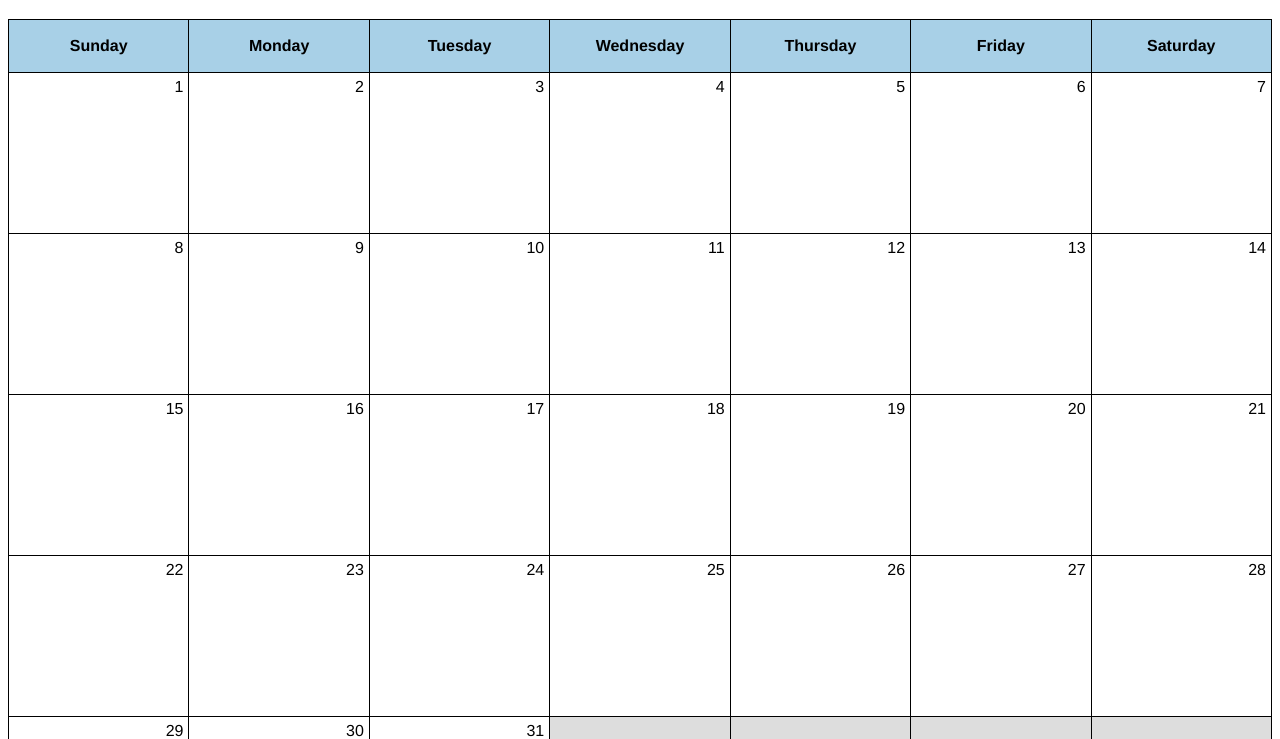
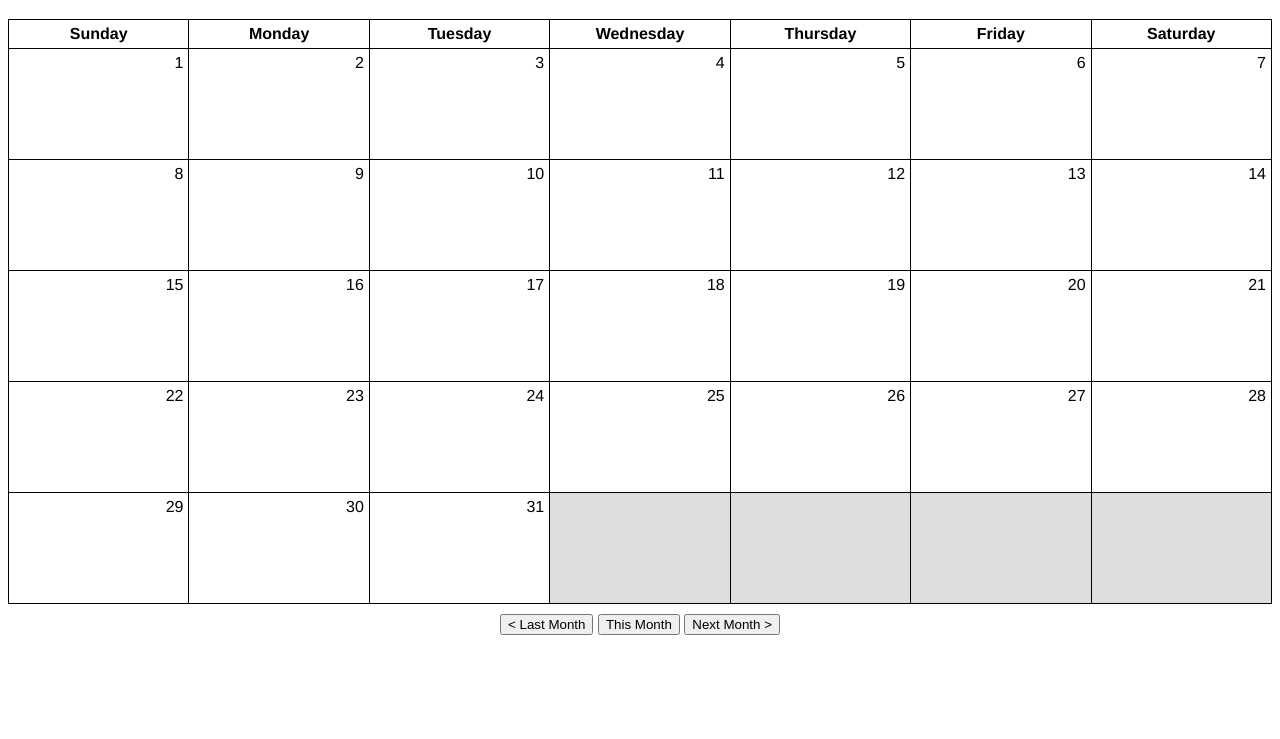
Before and after one commit to cuperman/calendar-challenge, a plain HTML site: page public/index.html in a window 1280 px wide. Shown: the part 61-800 px from the top of the page. Drawn offline with Linux system fonts and the light colour scheme.

Commit message:
Updates to markup and css

```diff
--- a/public/css/app.css
+++ b/public/css/app.css
@@ -1,32 +1,34 @@
 .cal-container {
   width: 100%;
+  min-width: 700px;
   font-family: Helvetica;
 }
 
-.cal-header {
+.cal-header h1.title {
   text-align: center;
 }
 
 .cal-table {
   width: 100%;
+  min-width: 700px;
   border-collapse: collapse;
 }
 
-.cal-table th, td {
+.cal-table th,
+.cal-table td {
   border: 1px solid black;
-  width:  14%;
+  padding: 5px;
+  min-width: 100px;
+  vertical-align: top;
 }
 
 .cal-table th {
-  height: 50px;
-  background-color: #a8d0e7;
+  text-align: center;
 }
 
 .cal-table td {
-  height: 150px;
+  height: 100px;
   text-align: right;
-  vertical-align: top;
-  padding: 5px;
 }
 
 .cal-table td.blank {
@@ -34,5 +36,6 @@
 }
 
 .cal-nav {
+  margin-top: 10px;
   text-align: center;
 }
--- a/public/index.html
+++ b/public/index.html
@@ -2,14 +2,15 @@
 <html>
   <head>
     <link href="/css/app.css" rel="stylesheet" />
+    <script src="https://cdnjs.cloudflare.com/ajax/libs/babel-polyfill/6.8.0/polyfill.min.js"></script>
     <script src="/js/app.js"></script>
   </head>
   <body>
-    <div class="calendar">
+    <div id="calendar">
       <!-- MOCK CALENDAR MARKUP -->
       <div class="cal-container">
         <header class="cal-header">
-          <h1>May 2016</h1>
+          <h1 class="title">May 2016</h1>
         </header>
         <section class="cal-body">
           <table class="cal-table">
@@ -74,9 +75,9 @@
           </table>
         </section>
         <nav class="cal-nav">
-          <a href="" class="btn-last">< Last Month</a>
-          <a href="" class="btn-this">This Month</a>
-          <a href="" class="btn-next">Next Month ></a>
+          <button>&lt; Last Month</button>
+          <button>This Month</button>
+          <button>Next Month &gt;</button>
         </nav>
       </div>
       <!-- END MOCK CALENDAR MARKUP -->
```
